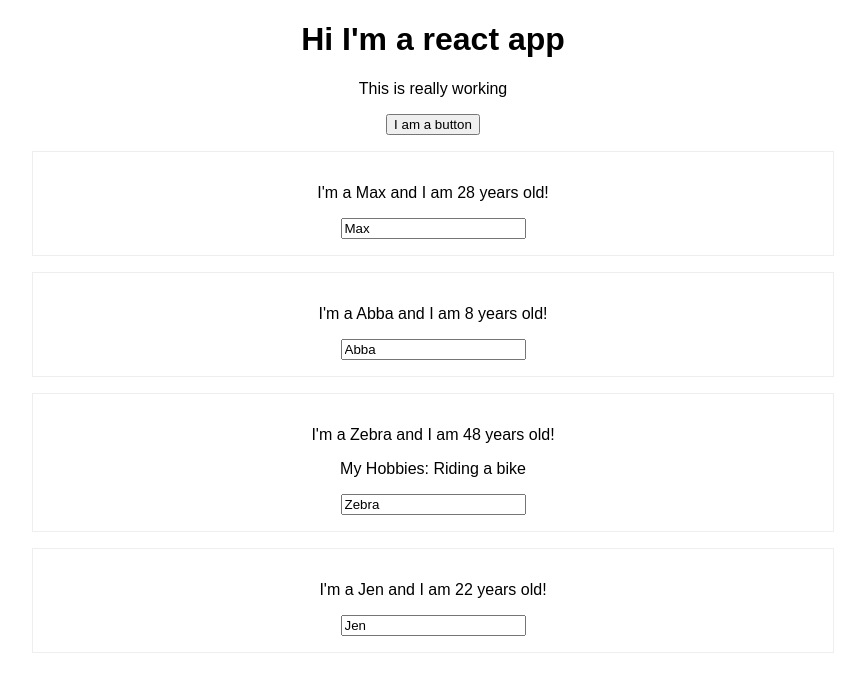
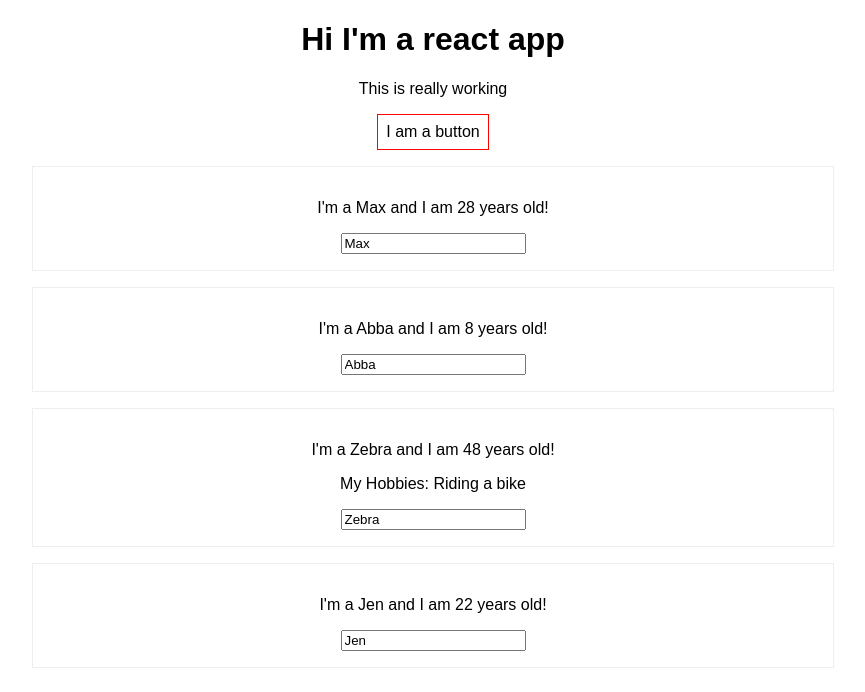
Before and after one commit to zairnaim/react-complete-guide, a React (Create React App) app: page / in a window 1280 px wide. Shown: the top 692 px of the page, without its empty margins (207-1072 px from the left). Built offline with nearby package versions, Linux system fonts and the light colour scheme.

Commit message:
inline style for button

```diff
--- a/src/App.js
+++ b/src/App.js
@@ -36,13 +36,21 @@ class App extends Component {
   }
 
   render() {
+    const mybuttonstyle = {
+      backgroundColor: 'White',
+      font: 'inherit',
+      border: '1px solid red',
+      padding: '8px',
+      cursor: 'pointer'
+    };
+
     return (
       <div className="App">
         <h1>
           Hi I'm a react app
         </h1>
         <p>This is really working</p>
-        <button onClick={() => this.buttonPressHandler("Maximillionsss")}>I am a button</button>
+        <button style={mybuttonstyle} onClick={() => this.buttonPressHandler("Maximillionsss")}>I am a button</button>
         <Person name={this.state.persons[0].name} age={this.state.persons[0].age} />
         <Person name=
           {this.state.persons[1].name}
```
